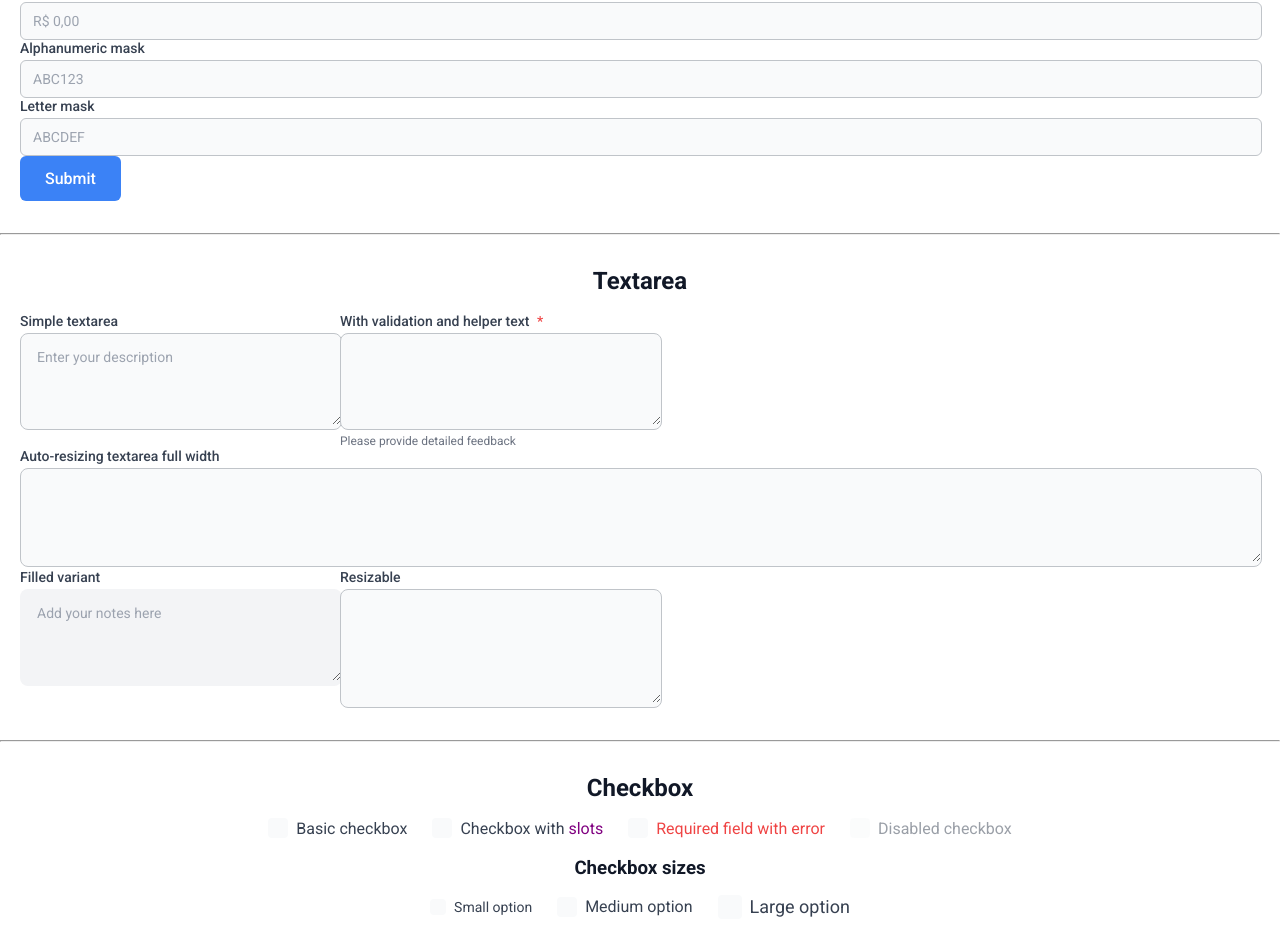
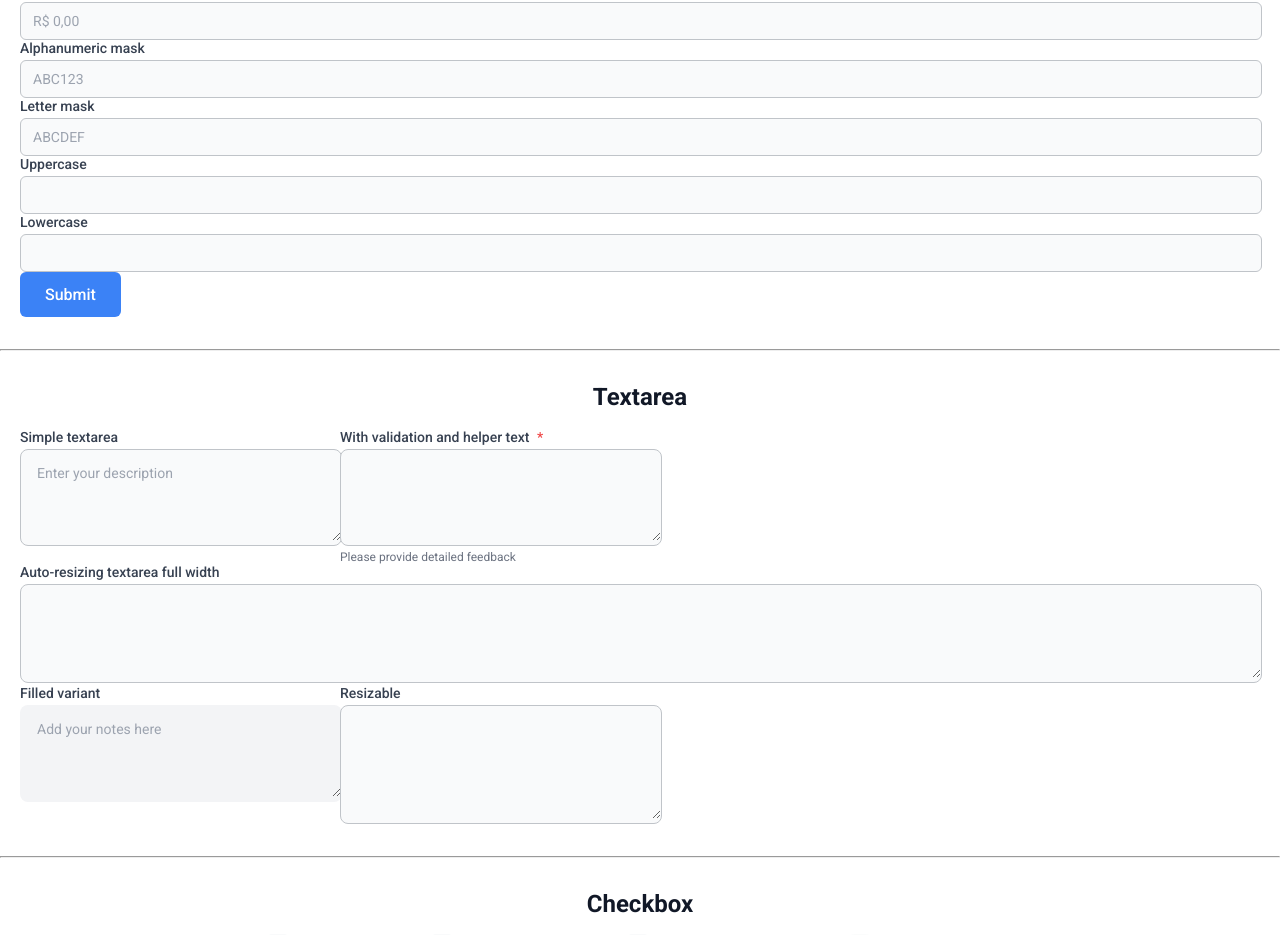
Before and after one commit to edgarimai/vue-smart-ui, a Vue app: page / in a window 1280 px wide. Shown: the part 3231-4166 px from the top of the page. Built offline with nearby package versions, Linux system fonts and the light colour scheme.

Commit message:
feat(App): add uppercase and lowercase input fields; update BaseInput to support case transformation

```diff
--- a/src/App.vue
+++ b/src/App.vue
@@ -927,6 +927,18 @@ onMounted(() => {
           placeholder="ABCDEF"
           @enter="handleSubmit"
         />
+        <BaseInput
+          v-model="pageState.input.uppercase"
+          label="Uppercase"
+          uppercase
+          @enter="handleSubmit"
+        />
+        <BaseInput
+          v-model="pageState.input.lowercase"
+          label="Lowercase"
+          lowercase
+          @enter="handleSubmit"
+        />
         <BaseButton variant="primary" @click="handleSubmit">Submit</BaseButton>
       </div>
     </div>
--- a/src/components/BaseInput.vue
+++ b/src/components/BaseInput.vue
@@ -109,6 +109,14 @@ const props = defineProps({
     type: String,
     default: 'YYYY-MM-DD',
     validator: (value) => ['DD/MM/YYYY', 'MM/DD/YYYY', 'YYYY-MM-DD', 'YYYY/MM/DD'].includes(value),
+  },
+  uppercase: {
+    type: Boolean,
+    default: false,
+  },
+  lowercase: {
+    type: Boolean,
+    default: false,
   },
 })
 const { autoId } = useAutoId('input', props)
@@ -377,16 +385,26 @@ const applyMask = (value, maskDef) => {
   return value
 }
 
+const applyCase = (str) => {
+  if (!str) return str
+  if (props.uppercase) return str.toUpperCase()
+  if (props.lowercase) return str.toLowerCase()
+  return str
+}
+
 const extractChars = (str, maskPattern) => {
   const hasNumbers = maskPattern.includes('#')
   const hasLetters = maskPattern.includes('A')
   const hasAlphanumeric = maskPattern.includes('X')
 
-  if (hasAlphanumeric) return str.replace(/[^a-zA-Z0-9]/g, '')
-  if (hasLetters && hasNumbers) return str.replace(/[^a-zA-Z0-9]/g, '')
-  if (hasLetters) return str.replace(/[^a-zA-Z]/g, '')
-  if (hasNumbers) return str.replace(/\D/g, '')
-  return str
+  let cleaned = str
+  if (hasAlphanumeric) cleaned = str.replace(/[^a-zA-Z0-9]/g, '')
+  else if (hasLetters && hasNumbers) cleaned = str.replace(/[^a-zA-Z0-9]/g, '')
+  else if (hasLetters) cleaned = str.replace(/[^a-zA-Z]/g, '')
+  else if (hasNumbers) cleaned = str.replace(/\D/g, '')
+  else cleaned = str
+
+  return applyCase(cleaned)
 }
 
 const applySimpleMask = (value, pattern) => {
@@ -453,7 +471,14 @@ const removeMask = (value, maskDef) => {
 
 const inputValue = computed({
   get: () => {
-    if (!props.mask) return props.modelValue
+    if (!props.mask) {
+      if (props.modelValue && (props.uppercase || props.lowercase)) {
+        const strValue = String(props.modelValue)
+        if (props.uppercase) return strValue.toUpperCase()
+        if (props.lowercase) return strValue.toLowerCase()
+      }
+      return props.modelValue
+    }
     if (!props.modelValue && props.modelValue !== 0) return props.modelValue
 
     const maskDef = getMaskDefinition(props.mask)
@@ -509,6 +534,14 @@ const handleInput = (event) => {
       }
     } else {
       valueToEmit = props.rawValue ? removeMask(newValue, maskDef) : safeValue
+    }
+  } else {
+    if (props.uppercase) {
+      valueToEmit = newValue.toUpperCase()
+      if (inputRef.value) inputRef.value.value = valueToEmit
+    } else if (props.lowercase) {
+      valueToEmit = newValue.toLowerCase()
+      if (inputRef.value) inputRef.value.value = valueToEmit
     }
   }
 
```
